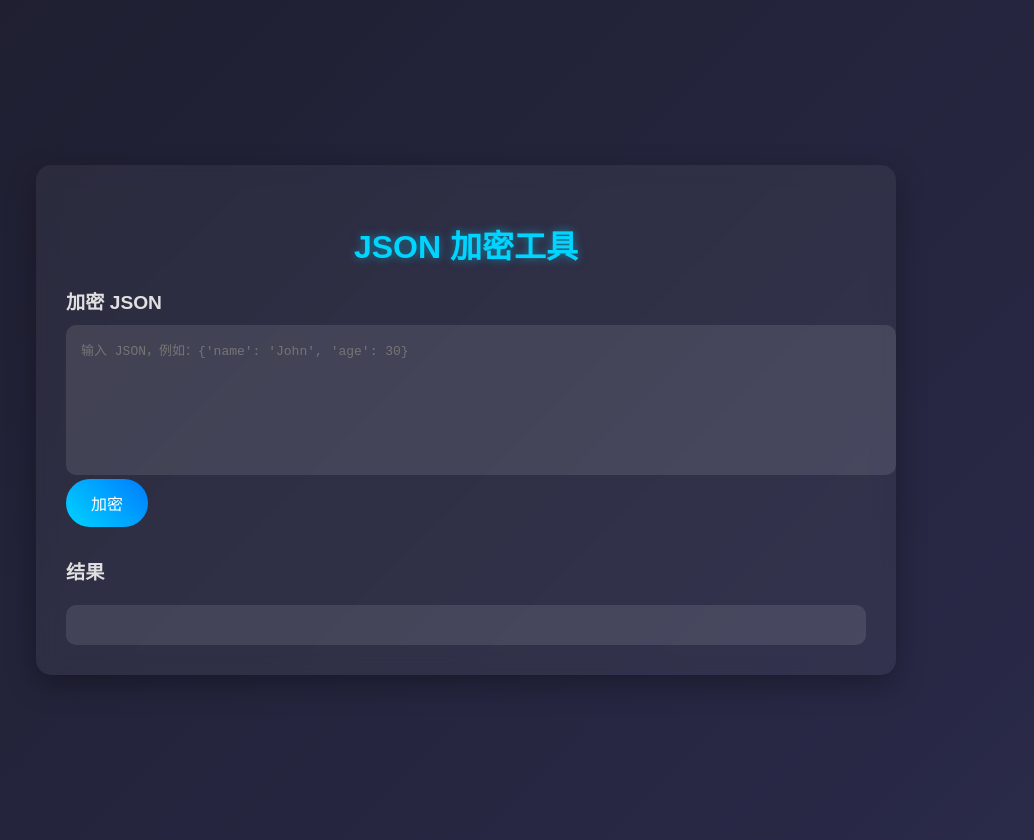
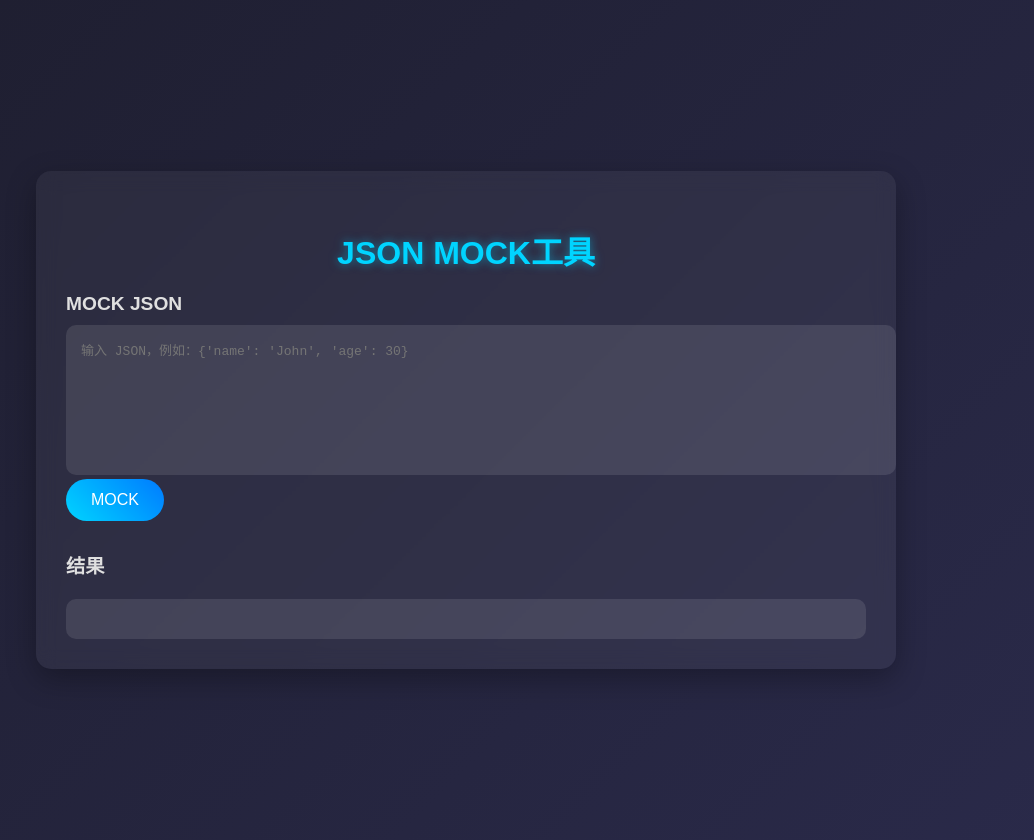
Before and after one commit to newbeedaly/mock-api, a plain HTML site: page index.html in a window 1280 px wide. Shown: the whole page, without its empty margins (174-1208 px from the left). Drawn offline with Linux system fonts and the light colour scheme.

Commit message:
Update index.html

```diff
--- a/index.html
+++ b/index.html
@@ -127,12 +127,12 @@
 </head>
 <body>
 <div class="container">
-    <h2>JSON 加密工具</h2>
+    <h2>JSON MOCK工具</h2>
 
     <div id="encryptSection" class="section">
-        <h3><span class="fa-upload"></span>加密 JSON</h3>
+        <h3><span class="fa-upload"></span>MOCK JSON</h3>
         <textarea id="jsonInput" placeholder="输入 JSON，例如：{'name': 'John', 'age': 30}"></textarea>
-        <button onclick="encryptJson()"><span class="fa-arrow-right"></span>加密</button>
+        <button onclick="encryptJson()"><span class="fa-arrow-right"></span>MOCK</button>
     </div>
 
     <h3><span class="fa-file-alt"></span>结果</h3>
@@ -204,9 +204,9 @@
             // 生成 URL 并显示
             const baseUrl = window.location.origin + window.location.pathname;
             const encryptedUrl = `${baseUrl}?key=${encodeURIComponent(encoded)}`;
-            outputDiv.innerHTML = `加密结果: <a href="${encryptedUrl}" target="_blank">${encryptedUrl}</a>`;
+            outputDiv.innerHTML = `MOCK结果: <a href="${encryptedUrl}" target="_blank">${encryptedUrl}</a>`;
         } catch (e) {
-            outputDiv.textContent = "加密错误: " + e.message;
+            outputDiv.textContent = "MOCK错误: " + e.message;
         }
     }
 
```
